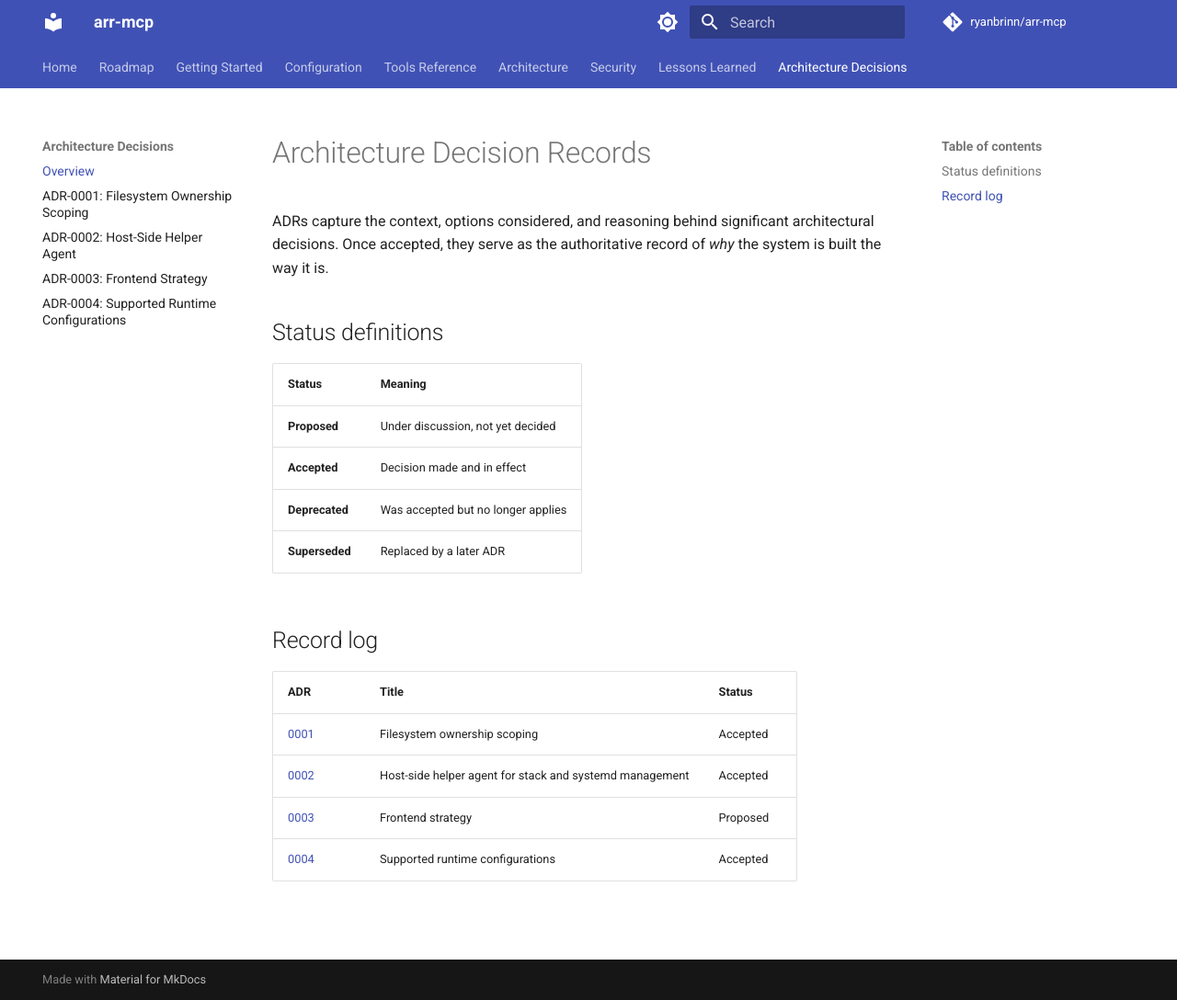
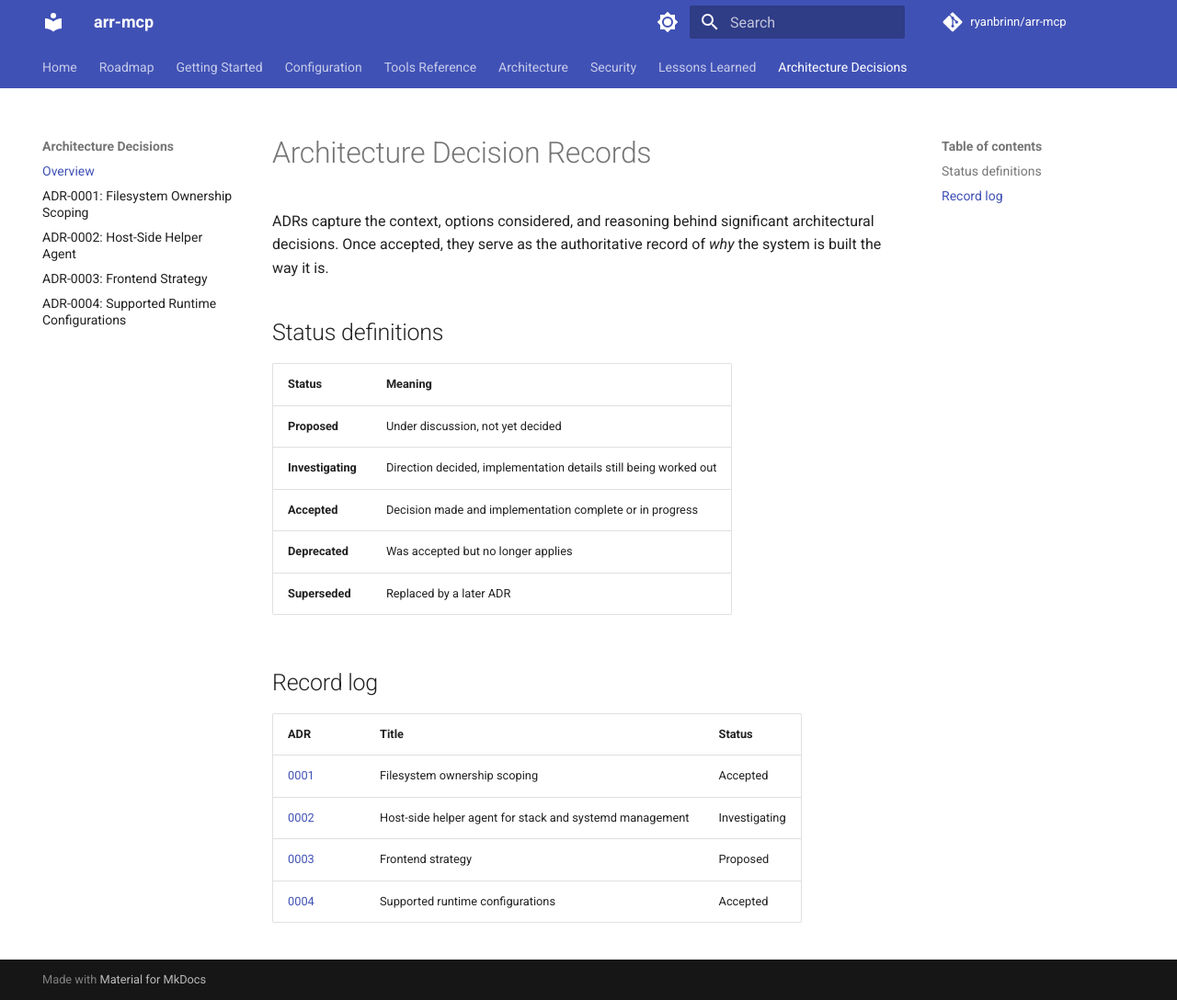
Before and after one commit to ryanbrinn/arr-mcp, an MkDocs documentation site: the page built from docs/adr/index.md, in a window 1280 px wide and 1088 px high. Shown: the whole window at 92% size. Built offline with MkDocs 1.6.1 and Material for MkDocs 9.7.7, drawn with Linux system fonts in a browser that asks for light colours; comment, search, counter and statistics services are not loaded.

Commit message:
fix: mark ADR-0002 as Investigating and add Investigating status to ADR index

```diff
--- a/docs/adr/index.md
+++ b/docs/adr/index.md
@@ -7,7 +7,8 @@ ADRs capture the context, options considered, and reasoning behind significant a
 | Status | Meaning |
 |---|---|
 | **Proposed** | Under discussion, not yet decided |
-| **Accepted** | Decision made and in effect |
+| **Investigating** | Direction decided, implementation details still being worked out |
+| **Accepted** | Decision made and implementation complete or in progress |
 | **Deprecated** | Was accepted but no longer applies |
 | **Superseded** | Replaced by a later ADR |
 
@@ -16,6 +17,6 @@ ADRs capture the context, options considered, and reasoning behind significant a
 | ADR | Title | Status |
 |---|---|---|
 | [0001](0001-filesystem-ownership-scoping.md) | Filesystem ownership scoping | Accepted |
-| [0002](0002-host-side-helper-agent.md) | Host-side helper agent for stack and systemd management | Accepted |
+| [0002](0002-host-side-helper-agent.md) | Host-side helper agent for stack and systemd management | Investigating |
 | [0003](0003-frontend-strategy.md) | Frontend strategy | Proposed |
 | [0004](0004-supported-runtime-configurations.md) | Supported runtime configurations | Accepted |
```
Also changed, not shown: docs/adr/0002-host-side-helper-agent.md (+1 -1 lines).
